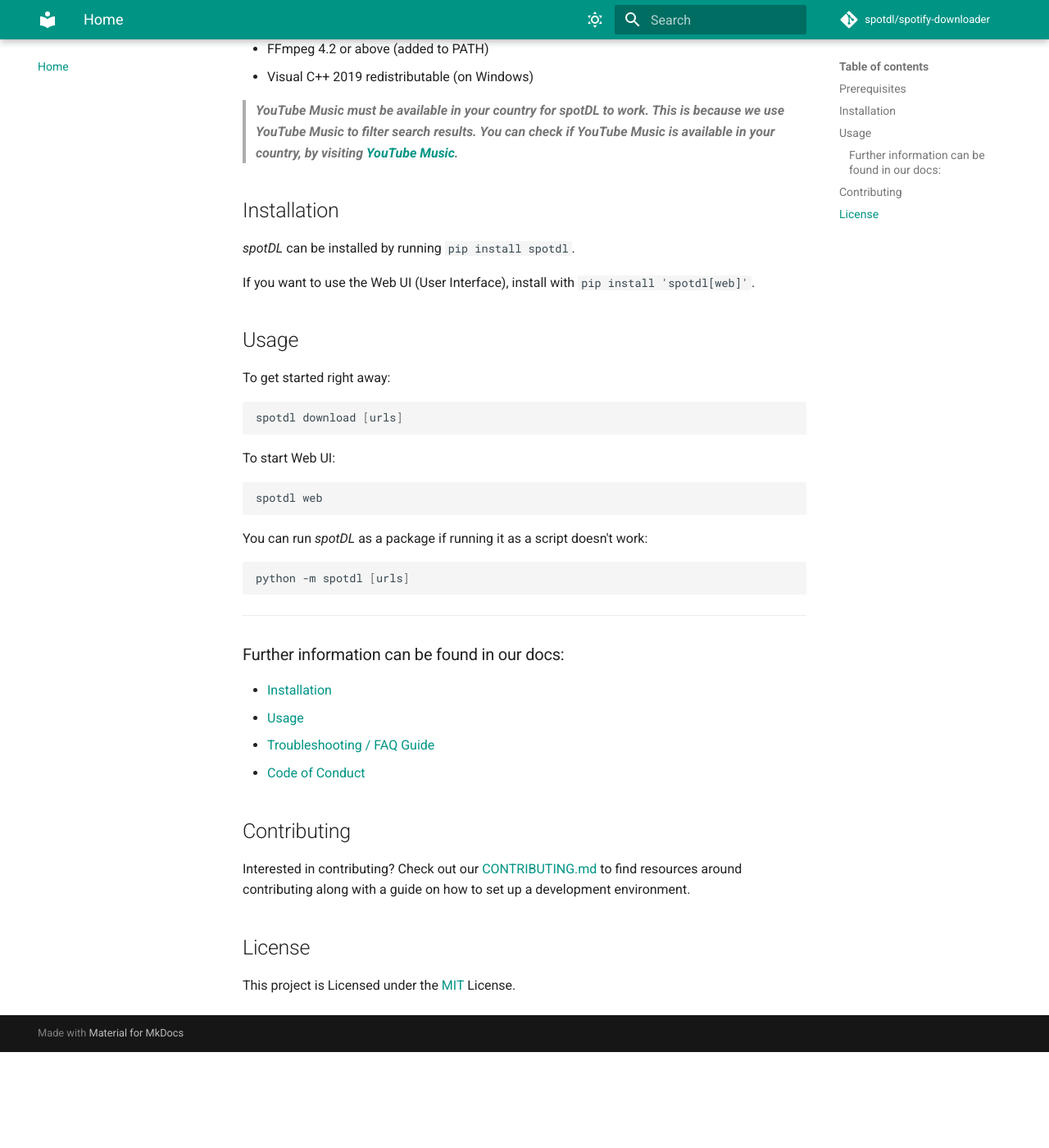
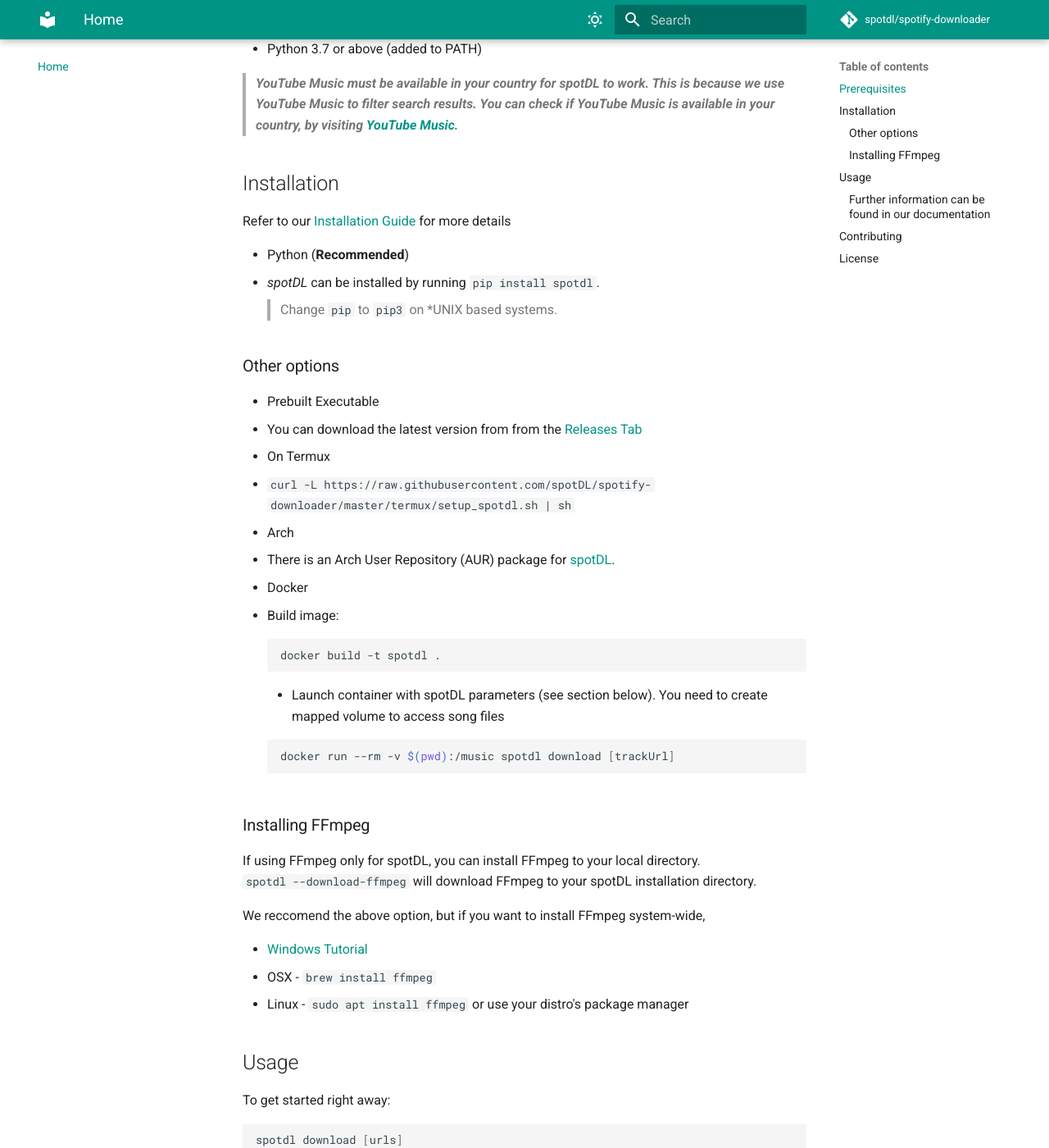
Before and after one commit to spotDL/spotify-downloader, an MkDocs documentation site: the page built from docs/index.md, in a window 1280 px wide and 1400 px high, scrolled down 543 px. Shown: the whole window at 82% size. Built offline with MkDocs 1.6.1 and Material for MkDocs 9.7.7, drawn with Linux system fonts in a browser that asks for light colours; comment, search, counter and statistics services are not loaded; the version menu is left out; before the commit the page ends 1826 px from its top, so only the background shows below that; some of the changed text lies outside the part shown.

Commit message:
Update index from new master

````diff
--- a/docs/index.md
+++ b/docs/index.md
@@ -1,11 +1,16 @@
 <!--- mdformat-toc start --slug=github --->
 
-# Welcome to spotDL v4
+<!---
+!!! IF EDITING THE README, ENSURE TO COPY THE WHOLE FILE TO index.md in `/docs/`
+YOU MUST REMOVE DIV ALIGN TAG.
+--->
+
+# spotDL v4
 
 Download your Spotify playlists and songs along with album art and metadata
 
 [![MIT License](https://img.shields.io/apm/l/atomic-design-ui.svg?style=flat-square&color=44CC11)](https://github.com/spotDL/spotify-downloader/blob/master/LICENSE)
-[![pypi version](https://img.shields.io/pypi/pyversions/spotDL?color=%2344CC11&style=flat-square)](https://pypi.org/project/spotdl/)
+[![PyPI version](https://img.shields.io/pypi/pyversions/spotDL?color=%2344CC11&style=flat-square)](https://pypi.org/project/spotdl/)
 ![GitHub commits since latest release (by date)](https://img.shields.io/github/commits-since/spotDL/spotify-downloader/latest?color=44CC11&style=flat-square)
 [![PyPi downloads](https://img.shields.io/pypi/dw/spotDL?label=downloads@pypi&color=344CC11&style=flat-square)](https://pypi.org/project/spotdl/)
 ![Contributors](https://img.shields.io/github/contributors/spotDL/spotify-downloader?style=flat-square)
@@ -15,25 +20,58 @@
 
 ---
 
-**[Read the documentation on ReadTheDocs!](https://spotdl.readthedocs.io/projects/spotify-downloader/en/latest/)**
+**[Read the documentation on ReadTheDocs!](http://spotdl.rtfd.io/)**
 
 ---
 
 ## Prerequisites
 
+- [Visual C++ 2019 redistributable](https://docs.microsoft.com/pl-pl/cpp/windows/latest-supported-vc-redist?view=msvc-170#visual-studio-2015-2017-2019-and-2022) **(on Windows)**
 - Python 3.7 or above (added to PATH)
-- FFmpeg 4.2 or above (added to PATH)
-- Visual C++ 2019 redistributable (on Windows)
 
 > **_YouTube Music must be available in your country for spotDL to work. This is because we use YouTube Music to filter search results. You can check if YouTube Music is available in your country, by visiting [YouTube Music](https://music.youtube.com)._**
 
 ## Installation
 
-_spotDL_ can be installed by running `pip install spotdl`.
+Refer to our [Installation Guide](https://spotdl.rtfd.io/en/latest/installation/) for more details
 
 
-If you want to use the Web UI (User Interface), install with
-`pip install 'spotdl[web]'`.
+- Python (**Recommended**)
+  - _spotDL_ can be installed by running `pip install spotdl`.
+  > Change `pip` to `pip3` on *UNIX based systems.
+
+### Other options
+
+- Prebuilt Executable
+  - You can download the latest version from from the [Releases Tab](https://github.com/spotDL/spotify-downloader/releases)
+- On Termux
+  - `curl -L https://raw.githubusercontent.com/spotDL/spotify-downloader/master/termux/setup_spotdl.sh | sh`
+- Arch
+  - There is an Arch User Repository (AUR) package for [spotDL](https://aur.archlinux.org/packages/python-spotdl/).
+- Docker
+  - Build image:
+
+    ```bash
+    docker build -t spotdl .
+    ```
+
+    - Launch container with spotDL parameters (see section below). You need to create mapped volume to access song files
+
+    ```bash
+    docker run --rm -v $(pwd):/music spotdl download [trackUrl]
+    ```
+
+
+### Installing FFmpeg
+
+If using FFmpeg only for spotDL, you can install FFmpeg to your local directory.
+`spotdl --download-ffmpeg` will download FFmpeg to your spotDL installation directory.
+
+We reccomend the above option, but if you want to install FFmpeg system-wide,
+
+- [Windows Tutorial](https://windowsloop.com/install-ffmpeg-windows-10/)
+- OSX - `brew install ffmpeg`
+- Linux - `sudo apt install ffmpeg` or use your distro's package manager
 
 ## Usage
 
@@ -43,7 +81,8 @@
 spotdl download [urls]
 ```
 
-To start Web UI:
+To start the Web UI:
+
 ```sh
 spotdl web
 ```
@@ -56,18 +95,17 @@
 
 ---
 
-### Further information can be found in our docs:
+### Further information can be found in our documentation
 
-- [Installation](https://spotdl.readthedocs.io/projects/spotify-downloader/en/latest/installation/)
-- [Usage](https://spotdl.readthedocs.io/projects/spotify-downloader/en/latest/usage/)
-- [Troubleshooting / FAQ Guide](https://spotdl.readthedocs.io/projects/spotify-downloader/en/latest/troubleshooting/)
-- [Code of Conduct](https://spotdl.readthedocs.io/projects/spotify-downloader/en/latest/CODE_OF_CONDUCT/)
+**[Read the documentation on ReadTheDocs!](http://spotdl.rtfd.io/)**
+
+---
 
 ## Contributing
 
-Interested in contributing? Check out our [CONTRIBUTING.md](https://spotdl.readthedocs.io/projects/spotify-downloader/en/latest/CONTRIBUTING/) to find
+Interested in contributing? Check out our [CONTRIBUTING.md](CONTRIBUTING.md) to find
 resources around contributing along with a guide on how to set up a development environment.
 
 ## License
 
-This project is Licensed under the [MIT](https://github.com/spotDL/spotify-downloader/blob/master/LICENSE) License.
+This project is Licensed under the [MIT](./LICENSE) License.
````
